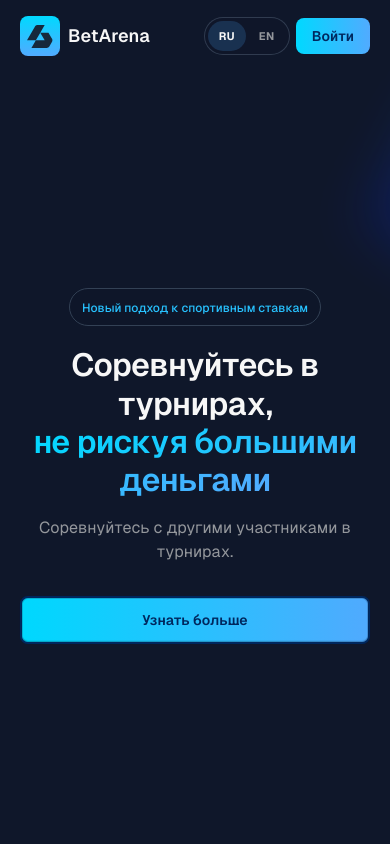
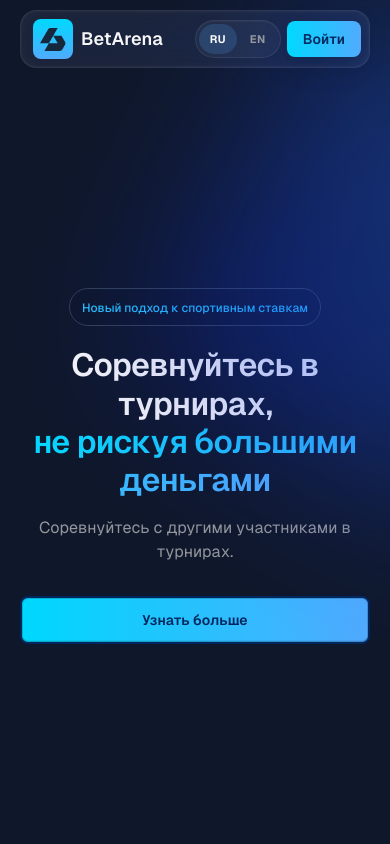
Before and after one commit to Bet-Arena/betarena-landing, a React (Vite) app: page / in a window 390 px wide. Shown: the top 844 px of the page. Built offline with nearby package versions, Linux system fonts and the light colour scheme.

Commit message:
Enhance mobile responsiveness: add mobile-specific properties to GlowEffect component, update StepOverlay styles for better background handling, and adjust header styles for improved layout on mobile devices.

```diff
--- a/index.html
+++ b/index.html
@@ -7,7 +7,6 @@
     <meta name="robots" content="index, follow" />
     <meta name="referrer" content="strict-origin-when-cross-origin" />
     <meta name="theme-color" content="#0c101b" />
-
     <link rel="canonical" href="https://www.betarena.gg/" />
     <meta property="og:type" content="website" />
     <meta property="og:locale" content="ru_RU" />
--- a/src/components/ui/GlowEffect.tsx
+++ b/src/components/ui/GlowEffect.tsx
@@ -11,6 +11,11 @@ interface GlowEffectProps {
   blur?: number
   zIndex?: number
   className?: string
+  mobileLeft?: number | string
+  mobileTop?: number | string
+  mobileScale?: number
+  mobileOpacity?: number
+  mobileBlur?: number
 }
 
 export function GlowEffect({
@@ -22,7 +27,12 @@ export function GlowEffect({
   opacity = 0.45,
   blur = 80,
   zIndex = 0,
-  className = ''
+  className = '',
+  mobileLeft,
+  mobileTop,
+  mobileScale = 0.42,
+  mobileOpacity,
+  mobileBlur
 }: GlowEffectProps) {
   const [isMobile, setIsMobile] = useState(false)
 
@@ -36,20 +46,22 @@ export function GlowEffect({
     return () => window.removeEventListener('resize', checkMobile)
   }, [])
 
-  // На мобилке уменьшаем размеры в 3.5 раза
-  const scale = isMobile ? 0.28 : 1
+  const scale = isMobile ? mobileScale : 1
   const scaledWidth = width * scale
   const scaledHeight = height * scale
-  const scaledBlur = blur * scale
+  const scaledBlur = isMobile ? (mobileBlur ?? blur * scale) : blur
+  const resolvedLeft = isMobile && mobileLeft !== undefined ? mobileLeft : left
+  const resolvedTop = isMobile && mobileTop !== undefined ? mobileTop : top
+  const resolvedOpacity = isMobile ? (mobileOpacity ?? opacity * 0.7) : opacity
 
   const style: React.CSSProperties = {
     position: 'absolute',
     width: `${scaledWidth}px`,
     height: `${scaledHeight}px`,
-    left: typeof left === 'number' ? `${left}px` : left,
-    top: typeof top === 'number' ? `${top}px` : top,
+    left: typeof resolvedLeft === 'number' ? `${resolvedLeft}px` : resolvedLeft,
+    top: typeof resolvedTop === 'number' ? `${resolvedTop}px` : resolvedTop,
     background: 'linear-gradient(45deg, #0017E4 0%, #3793FF 100%)',
-    opacity: isMobile ? opacity * 0.6 : opacity,
+    opacity: resolvedOpacity,
     filter: `blur(${scaledBlur}px)`,
     WebkitFilter: `blur(${scaledBlur}px)`,
     transform: `rotate(${rotation}deg)`,
--- a/src/components/ui/StepOverlay.css
+++ b/src/components/ui/StepOverlay.css
@@ -1,5 +1,11 @@
 /* Mobile Overlay Styles */
 @media (max-width: 768px) {
+  body.step-overlay-open,
+  body.step-overlay-open #root,
+  body.step-overlay-open .app {
+    background-color: #020817;
+  }
+
   .step-overlay-mobile {
     display: flex;
     align-items: center;
@@ -9,11 +15,14 @@
     left: 0;
     right: 0;
     bottom: 0;
-    background: rgba(0, 0, 0, 0.95);
+    min-height: 100vh;
+    min-height: 100dvh;
+    background:
+      linear-gradient(180deg, rgba(2, 6, 23, 0.96) 0%, rgba(3, 7, 18, 0.98) 100%);
     backdrop-filter: blur(12px);
     -webkit-backdrop-filter: blur(12px);
     z-index: 99999;
-    padding: 20px;
+    padding: calc(env(safe-area-inset-top, 0px) + 20px) 20px calc(env(safe-area-inset-bottom, 0px) + 20px);
     overflow-y: auto;
     animation: fadeIn 0.3s ease-out;
     -webkit-overflow-scrolling: touch;
--- a/src/components/ui/StepOverlay.tsx
+++ b/src/components/ui/StepOverlay.tsx
@@ -1,4 +1,5 @@
 import { useEffect } from 'react'
+import { createPortal } from 'react-dom'
 import { useI18n } from '../../i18n/useI18n'
 import './StepOverlay.css'
 
@@ -19,17 +20,17 @@ export function StepOverlay({ currentStep, onClose, onOnboardingShown }: StepOve
 
   // Блокируем скролл body когда overlay открыт
   useEffect(() => {
-    // Просто блокируем overflow, без position: fixed
     const originalOverflow = document.body.style.overflow
     const originalHeight = document.body.style.height
 
     document.body.style.overflow = 'hidden'
     document.body.style.height = '100%'
+    document.body.classList.add('step-overlay-open')
 
     return () => {
-      // Просто восстанавливаем overflow
       document.body.style.overflow = originalOverflow
       document.body.style.height = originalHeight
+      document.body.classList.remove('step-overlay-open')
     }
   }, [])
 
@@ -42,7 +43,7 @@ export function StepOverlay({ currentStep, onClose, onOnboardingShown }: StepOve
     }
   }
 
-  return (
+  return createPortal(
     <div className="step-overlay-mobile" onClick={handleClose}>
       <div className="step-overlay-content" onClick={(e) => e.stopPropagation()}>
         <button className="step-overlay-close" onClick={handleClose}>×</button>
@@ -60,6 +61,7 @@ export function StepOverlay({ currentStep, onClose, onOnboardingShown }: StepOve
           </ul>
         </div>
       </div>
-    </div>
+    </div>,
+    document.body
   )
 }
--- a/src/layouts/Header.css
+++ b/src/layouts/Header.css
@@ -5,7 +5,7 @@
   left: 0;
   right: 0;
   z-index: 1000;
-  height: 64px;
+  padding-top: 12px;
   width: 100%;
   display: flex;
   align-items: center;
@@ -13,6 +13,10 @@
   background: transparent;
   transition: all 0.3s ease;
   overflow: visible;
+}
+
+.header::before {
+  content: none;
 }
 
 .header-container {
@@ -26,9 +30,21 @@
 
 .header-content {
   width: 100%;
+  max-width: 650px;
+  margin: 0 auto;
+  min-height: 52px;
   display: flex;
   justify-content: space-between;
   align-items: center;
+  padding: 8px 10px 8px 16px;
+  border-radius: 18px;
+  background: rgba(255, 255, 255, 0.06);
+  border: 1px solid rgba(255, 255, 255, 0.08);
+  backdrop-filter: blur(19px) saturate(140%);
+  -webkit-backdrop-filter: blur(19px) saturate(140%);
+  box-shadow:
+    inset 0 0 0.8rem rgba(255, 255, 255, 0.03),
+    inset 0 0 0.2rem rgba(255, 255, 255, 0.08);
 }
 
 .header-logo-section {
@@ -129,9 +145,10 @@
   align-items: center;
   gap: 4px;
   padding: 4px;
-  border: 1px solid rgba(71, 85, 105, 0.6);
+  border: 1px solid rgba(255, 255, 255, 0.08);
   border-radius: 999px;
-  background: rgba(15, 23, 42, 0.6);
+  background: rgba(255, 255, 255, 0.04);
+  box-shadow: inset 0 1px 0 rgba(255, 255, 255, 0.05);
 }
 
 .header-language-btn {
@@ -195,12 +212,13 @@
   align-items: center;
   justify-content: center;
   text-decoration: none;
+  box-shadow: 0 8px 24px rgba(0, 18, 40, 0.28);
 }
 
 .header-btn-primary:hover {
   opacity: 0.9;
   transform: translateY(-1px);
-  box-shadow: 0 4px 15px rgba(0, 217, 255, 0.3);
+  box-shadow: 0 10px 26px rgba(0, 18, 40, 0.36), 0 0 16px rgba(0, 217, 255, 0.14);
 }
 
 .header-btn-primary.is-disabled {
@@ -212,8 +230,14 @@
 
 /* Responsive */
 @media (max-width: 768px) {
+  body.step-overlay-open .header {
+    opacity: 0;
+    visibility: hidden;
+    pointer-events: none;
+  }
+
   .header {
-    height: 72px;
+    padding-top: 10px;
   }
 
   .header-container {
@@ -222,12 +246,26 @@
 
   .header-content {
     gap: 8px;
+    max-width: none;
+    margin: 0;
+    min-height: 56px;
+    padding: 8px 8px 8px 12px;
+    border-radius: 16px;
   }
 
   .header-logo-section {
     gap: 8px;
     flex: 1;
     min-width: 0;
+  }
+
+  .header-actions {
+    gap: 8px;
+  }
+
+  .header-language-pill,
+  .header-cta-pill {
+    padding: 4px;
   }
 
   .logo-container {
--- a/src/sections/Hero.tsx
+++ b/src/sections/Hero.tsx
@@ -26,6 +26,11 @@ export function Hero({ onNavigate }: HeroProps) {
         rotation={30}
         opacity={0.4}
         blur={100}
+        mobileLeft="calc(50% + 20px)"
+        mobileTop={40}
+        mobileScale={0.72}
+        mobileOpacity={0.34}
+        mobileBlur={76}
         zIndex={999}
       />
       <div className="container">
--- a/src/sections/HowItWorks.tsx
+++ b/src/sections/HowItWorks.tsx
@@ -95,6 +95,11 @@ export function HowItWorks({ sectionRef, onNavigate, isVisible = {}, shouldShowO
         rotation={-15}
         opacity={0.35}
         blur={90}
+        mobileLeft="calc(50% - 180px)"
+        mobileTop="28%"
+        mobileScale={0.68}
+        mobileOpacity={0.28}
+        mobileBlur={64}
         zIndex={0}
       />
       <div className="container">
--- a/src/sections/WhyUs.tsx
+++ b/src/sections/WhyUs.tsx
@@ -28,6 +28,11 @@ export function WhyUs({ sectionRef, isVisible = {} }: WhyUsProps) {
         rotation={45}
         opacity={0.4}
         blur={85}
+        mobileLeft="calc(50% - 10px)"
+        mobileTop="72%"
+        mobileScale={0.7}
+        mobileOpacity={0.3}
+        mobileBlur={60}
         zIndex={0}
       />
       <div className="container">
```
